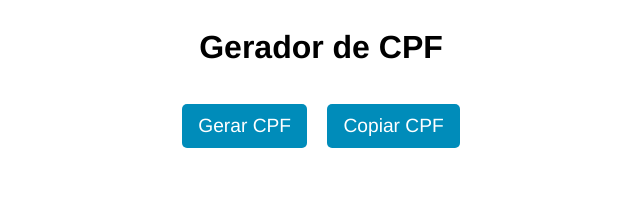
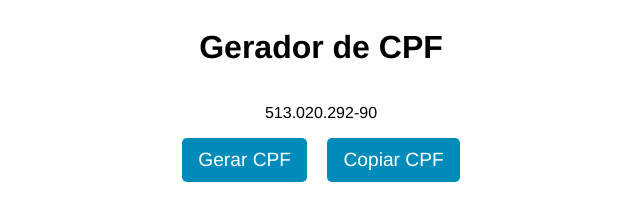
Before and after one commit to leaquis/Gerador-de-CPF, a plain HTML site: page index.html in a window 1280 px wide. Both pictures are taken after a click on the button "Gerar CPF". Shown: the whole page, without its empty margins (319-959 px from the left). Drawn offline with Linux system fonts and the light colour scheme.

Commit message:
Desenvolvimento do javascript

```diff
--- a/scripts/script.js
+++ b/scripts/script.js
@@ -0,0 +1,40 @@
+const cpfEl = document.querySelector("#cpf");
+const gerarCpfBtn = document.querySelector("#gerar-cpf");
+const copiarCpfBtn = document.querySelector("#copiar-cpf");
+
+function gerarCPF() {
+    let n = Math.floor(Math.random() * 999999999) + 1;
+    let nStr = n.toString().padStart(9, "0");
+    let dv1 = calcularDV(nStr, 10);
+    let dv2 = calcularDV(nStr + dv1, 1);
+
+    cpfEl.innerText = formatarCPF(nStr + dv1 + dv2);
+}
+
+function calcularDV(numero, peso) {
+    let total = 0;
+    for (let i = 0; i < numero.length; i++) {
+        total += parseInt(numero.charAt(i)) * peso--;
+    }
+    let resto = total % 11;
+    return resto < 2 ? 0 : 11 - resto;
+}
+
+function formatarCPF(cpf) {
+    const regex = /^(\d{3})(\d{3})(\d{3})(\d{2})$/;
+    return cpf.replace(regex, "$1.$2.$3-$4");
+}
+
+function copiarCPF() {
+    const cpf = cpfEl.innerText;
+    navigator.clipboard.writeText(cpf).then(
+    () => {
+       alert(`CPF ${cpf} copiado para a área de transferência`)
+    },
+    (err) =>{
+        console.log("Erro ao copiar CPF.")
+    })
+}
+
+gerarCpfBtn.addEventListener("click", gerarCPF);
+copiarCpfBtn.addEventListener("click", copiarCPF);
```
Also changed, not shown: index.html (+1 -0 lines).
